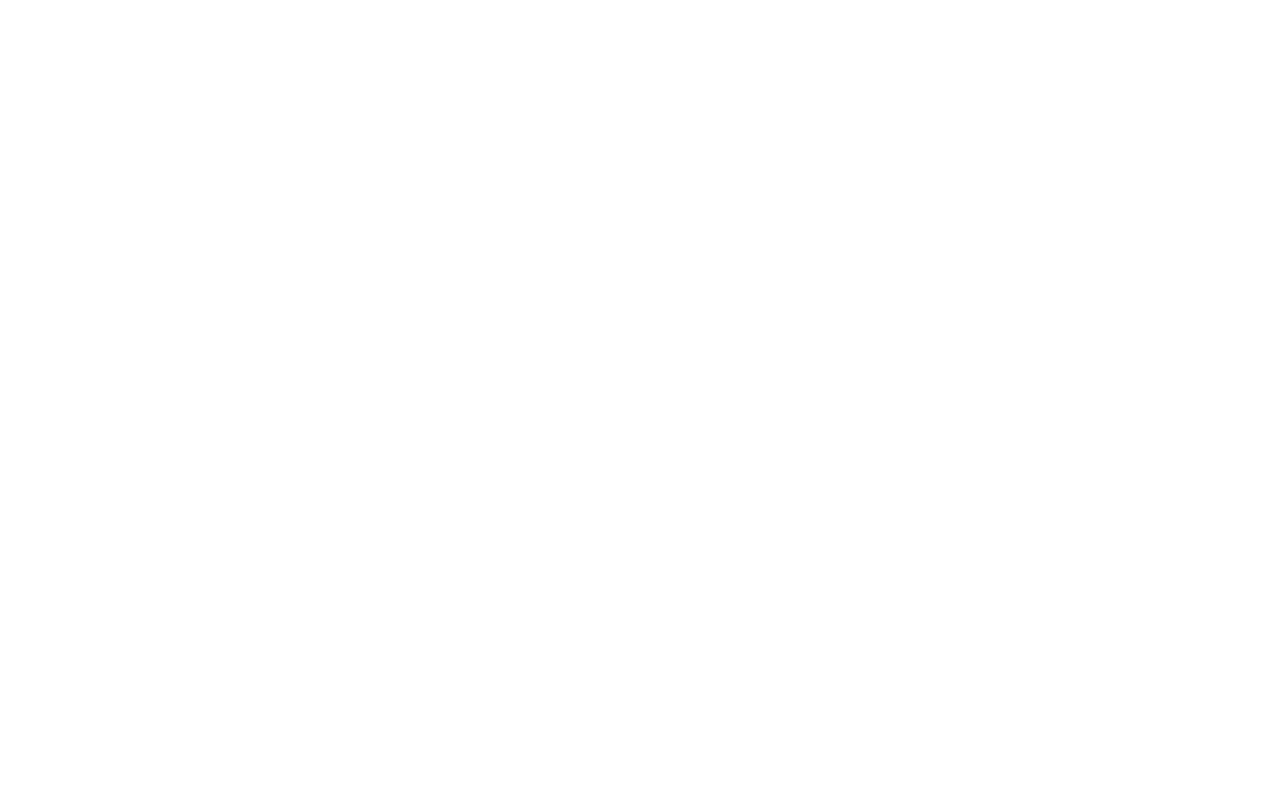
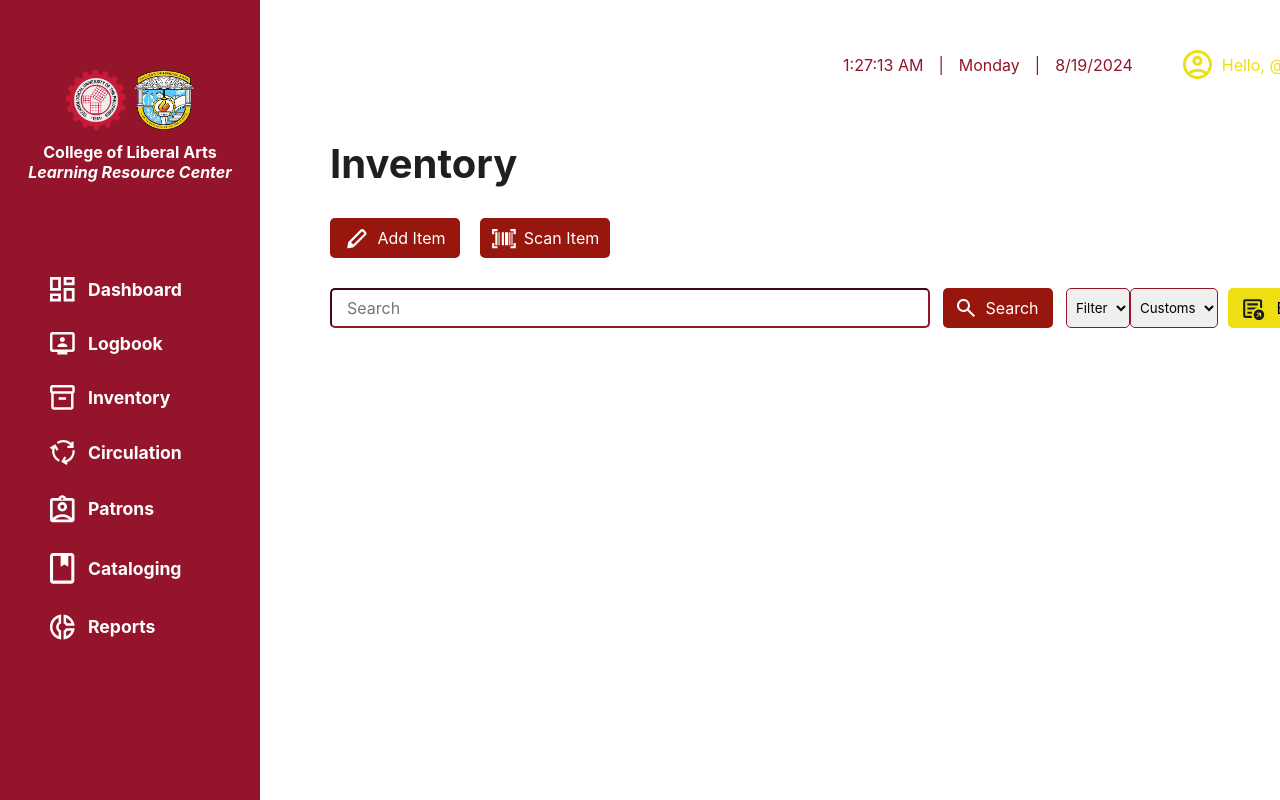
Before and after one commit to pauleenann/LRC-CLA, a React (Create React App) app in the folder frontend/: page /inventory in a window 1280 px wide. Before the commit this address had no page. Built offline with nearby package versions, Linux system fonts and the light colour scheme.

Commit message:
inventory

```diff
--- a/frontend/src/App.js
+++ b/frontend/src/App.js
@@ -8,7 +8,7 @@
 import DashboardPage from './pages/DashboardPage/DashboardPage';
 import Admin from './pages/Admin/Admin';
 import LogbookPage from './pages/LogbookPage/LogbookPage';
-
+import InventoryPage from'./pages/InventoryPage/InventoryPage'
 
 const App = () => {
   return (
@@ -18,6 +18,7 @@
           <Route path='/admin-log-in' element={<AdminLogInPage/>}/>
           <Route path='/dashboard' element={<DashboardPage/>}/>
           <Route path='/logbook' element={<LogbookPage/>}/>
+          <Route path='/inventory' element={<InventoryPage/>}/>
           <Route path='/admin' element={<Admin/>}/>
         </Routes>
       </BrowserRouter>
--- a/frontend/src/components/AdminNavbar/AdminNavbar.jsx
+++ b/frontend/src/components/AdminNavbar/AdminNavbar.jsx
@@ -52,7 +52,7 @@
 
                 {/* inventory */}
                 <li>
-                    <Link className="menu">
+                    <Link to='/inventory' className="menu">
                         <img src={inventory} alt="" className='menu-icon'/>
                         <p>Inventory</p>
                     </Link>
--- /dev/null
+++ b/frontend/src/components/Inventory/Inventory.css
@@ -0,0 +1,150 @@
+@font-face {
+    font-family: 'Inter';
+    font-weight: 400;
+    src: url('../../assets/Fonts/Inter_24pt-Regular.ttf') format('ttf');
+}
+
+*{
+    margin: 0;
+    padding: 0;
+    box-sizing: border-box;
+    font-family: 'Inter';
+    text-decoration: none;
+}
+
+
+
+:root{
+    --black:#1F1F1F;
+    --tup-color: #94152B;
+    --white: #fff;
+    --button:  #97170E;
+    --button-hover:  #75110a;
+    --shadow: #0000003b;
+    --yellow: #EDDF13;
+    --yellow-hover: rgb(218, 168, 3);
+    --yellow-filter: brightness(0) saturate(10%) invert(90%) sepia(41%) saturate(1000%) hue-rotate(332deg) brightness(103%) contrast(103%);
+    --white-filter:  brightness(100%) saturate(0) invert(100%) sepia(0) saturate(0) hue-rotate(0) brightness(1000%) contrast(100%);
+    --green: #54CB58;
+    --light-gray: #F7F7F7;
+    --blue: #5499CB;
+    --table-header: #6F6A6A;
+    --table-border-bottom:#D9D9D9;
+    --light-red: rgba(148, 21, 43, 0.1);
+}
+
+.inv-container{
+    padding: 10px 70px 50px;
+    display: flex;
+    flex-direction: column;
+    gap: 30px;
+    overflow-x: hidden;
+}
+
+.inv-container h1{
+    font-size: 2.5rem;
+    font-weight: 700;
+    color: var(--black);
+}
+
+.add-scan-item{
+    display: flex;
+    gap: 20px;
+
+}
+
+.inv-add-item, .inv-scan-item{
+    height: 40px;
+    width: 130px;
+    border-radius: 5px;
+    padding: 8px;
+    background-color: var(--button);
+    border: none;
+    color: var(--white);
+    gap: 7px;
+    display: flex;
+    font-size: 1rem;
+    justify-content: center;
+    align-items: center;
+}
+
+.search-filter-export{
+    display: flex;
+    justify-content: space-between;
+}
+
+.inv-search-bar{
+    height: 40px;
+    padding: 10px;
+    padding-left: 15px;
+    width: 600px;
+    border-radius: 5px;
+    border-color: var(--tup-color);
+    font-size: 1rem;
+}
+
+.inv-search-bar:active,.inv-search-bar:focus{
+    border: 3px solid var(--tup-color);
+    outline: none;
+}
+
+.search-filter{
+    display: flex;
+    align-items: center;
+    gap: 13px;
+}
+
+.inv-search-button{
+    height: 40px;
+    border: none;
+    background-color: var(--button);
+    color: var(--white);
+    padding: 8px;
+    width: 110px;
+    font-size: 1rem;
+    display: flex;
+    gap: 10px;
+    align-items: center;
+    justify-content: center;
+    border-radius: 5px;
+    cursor: pointer;
+    transition: all 0.1s linear;
+}
+
+.inv-search-button:hover{
+    background-color: var(--button-hover);
+}
+
+.inv-filter{
+    padding: 5px;
+    height: 40px;
+
+    border-color: var(--tup-color);
+    border-radius: 5px;
+}
+
+.filter-export{
+    display: flex;
+    gap: 10px;
+}
+
+.inv-export-button{
+    height: 40px;
+    width: 110px;
+    padding: 8px;
+    display: flex;
+    justify-content: center;
+    align-items: center;
+    font-size: 1rem;
+    border-radius: 5px;
+    gap: 10px;
+    background-color: var(--yellow);
+    border: none;
+    cursor: pointer;
+    transition: all 0.1s linear;
+}
+
+
+.inv-export-button:hover{
+    background-color: var(--yellow-hover);
+}
--- /dev/null
+++ b/frontend/src/components/Inventory/Inventory.jsx
@@ -0,0 +1,65 @@
+import React from 'react'
+import './Inventory.css'
+import addItem from '../../assets/Management System/inventory/add-item.svg'
+import scanItem from '../../assets/Management System/inventory/scan-item.svg'
+import search from '../../assets/Management System/logbook/search.svg'
+import exportIcon from '../../assets/Management System/logbook/export.svg'
+
+const Inventory = () => {
+  return (
+    <div className='inv-container'>
+      <h1>Inventory</h1>
+
+        {/* add and scan item buttons */}
+        <div className="add-scan-item">
+
+            {/* add item */}
+            <button className='inv-add-item'>
+                <img src={addItem}alt="Add Item" />
+                Add Item
+            </button>
+
+            {/* scan item */}
+            <button className='inv-scan-item'>
+                <img src={scanItem}alt="Scan Item" />
+                Scan Item
+            </button>
+
+        </div>
+
+        {/* search,filter,export */}
+        <div className="search-filter-export">
+            {/* search-filter */}
+            <div className="search-filter">
+                <input type="text" className='inv-search-bar' placeholder='Search'/>
+                <button className="inv-search-button">
+                    <img src={search} alt="" />
+                    Search
+                </button>
+                <select name="" id="" className='inv-filter'>
+                    <option value="" selected>Filter</option>
+                    <option value="">2</option>
+                    <option value="">3</option>
+                </select>
+
+            </div>
+            <div className="filter-export">
+                {/* filter */}
+                <select name="" id="" className='inv-filter'>
+                    <option value="" selected>Customs</option>
+                    <option value="">2</option>
+                    <option value="">3</option>
+                </select>
+                {/* export button */}
+                <button className='inv-export-button'>
+                <img src={exportIcon}alt="" />
+                Export
+            </button>
+
+            </div>
+        </div>
+    </div>
+  )
+}
+
+export default Inventory
--- a/frontend/src/components/Logbook/Logbook.css
+++ b/frontend/src/components/Logbook/Logbook.css
@@ -77,7 +77,7 @@
 .logbook-search-button{
     height: 40px;
     border: none;
-    background-color: var(--tup-color);
+    background-color: var(--button);
     color: var(--white);
     padding: 8px;
     width: 110px;
@@ -153,7 +153,7 @@
 .logbook-clear-button{
     height: 30px;
     border: none;
-    background-color: var(--tup-color);
+    background-color: var(--button);
     color: var(--white);
     padding: 8px;
     width: 80px;
--- /dev/null
+++ b/frontend/src/pages/InventoryPage/InventoryPage.css
@@ -0,0 +1,5 @@
+.invpage{
+    display: grid;
+    grid-template-columns: 260px auto;
+    overflow-x: hidden;
+}
--- /dev/null
+++ b/frontend/src/pages/InventoryPage/InventoryPage.jsx
@@ -0,0 +1,21 @@
+import React from 'react'
+import './InventoryPage.css'
+import Inventory from '../../components/Inventory/Inventory'
+import AdminNavbar from '../../components/AdminNavbar/AdminNavbar'
+import AdminTopNavbar from '../../components/AdminTopNavbar/AdminTopNavbar'
+
+const InventoryPage = () => {
+  return (
+    <div className='invpage'>
+      <div>
+       <AdminNavbar/>
+      </div>
+      <div>
+        <AdminTopNavbar/>
+        <Inventory/>
+      </div>
+    </div>
+  )
+}
+
+export default InventoryPage
```
